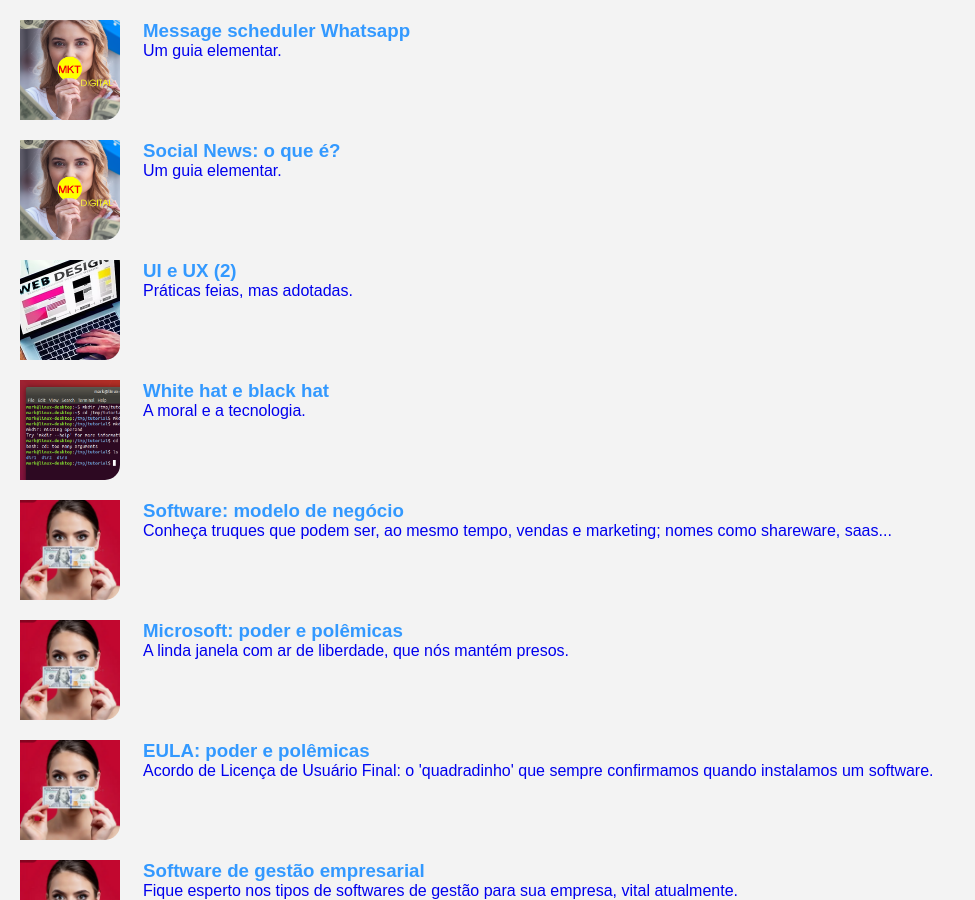
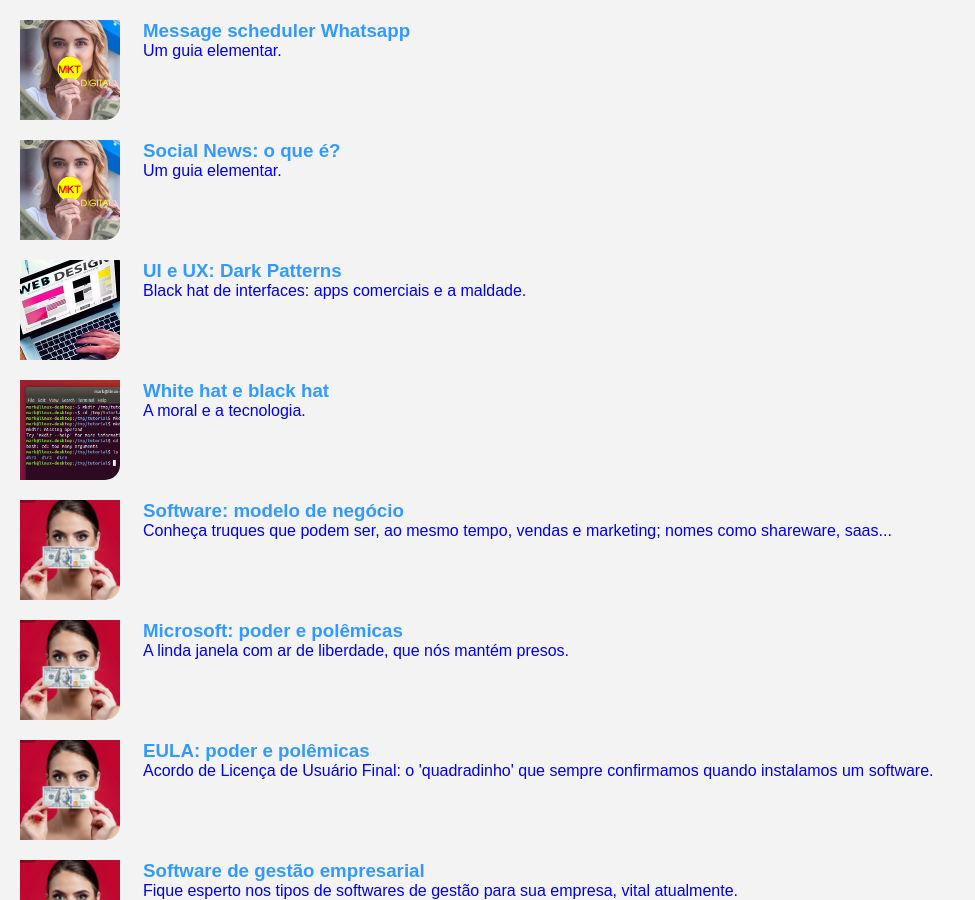
Before and after one commit to Joesynth/joesynth.github.io, a Jekyll site: the page built from smarketing.html, in a window 1280 px wide and 900 px high, scrolled down 1907 px. Shown: the whole window, without its empty margins (0-975 px from the left). Built offline with Jekyll 4.4.1, drawn with Linux system fonts in a browser that asks for light colours; some of the changed text lies outside the part shown.

Commit message:
Update smarketing.json

```diff
--- a/_data/smarketing.json
+++ b/_data/smarketing.json
@@ -96,10 +96,10 @@
     "p": "Um guia elementar."
   },
   {
-    "href": "ui-e-ux-2.html",
+    "href": "ui-e-ux-dark-patterns.html",
     "src": "image/design.png",
-    "h3": "UI e UX (2)",
-    "p": "Práticas feias, mas adotadas."
+    "h3": "UI e UX: Dark Patterns",
+    "p": "Black hat de interfaces: apps comerciais e a maldade."
   },
   {
     "href": "white-hat-e-black-hat.html",
```
